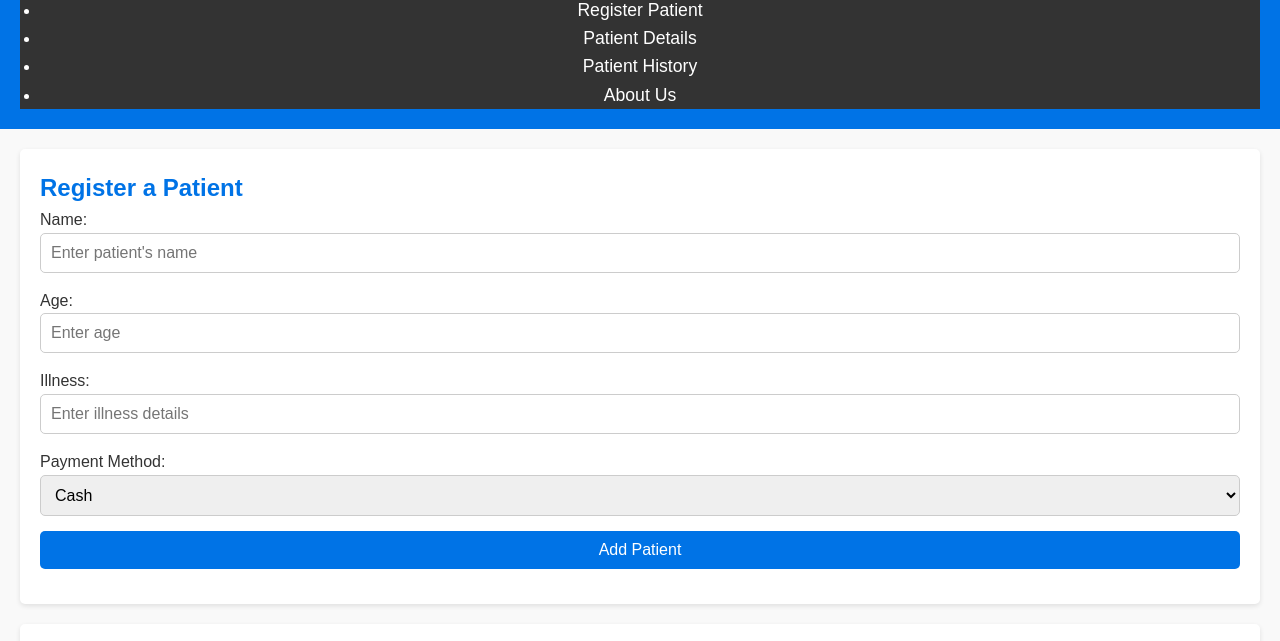
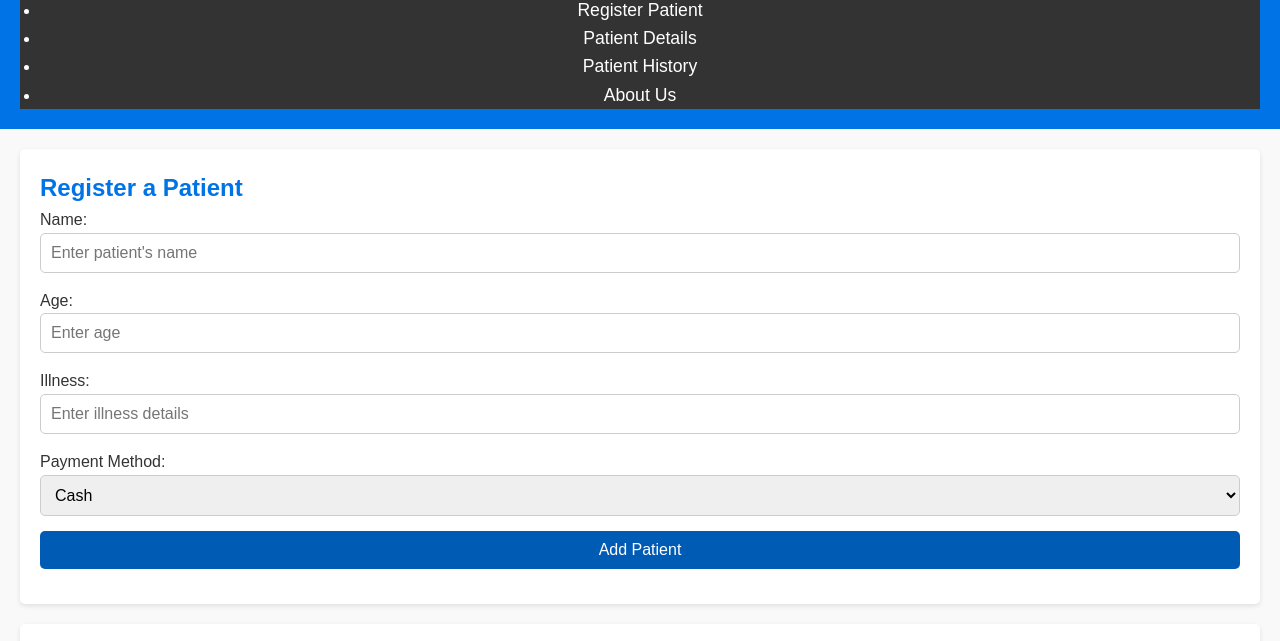
Before and after one commit to louis479/hospital-booking, a plain HTML site: page index.html in a window 1280 px wide. In both pictures the pointer is over the button "Add Patient". Shown: the part 85-726 px from the top of the page. Drawn offline with Linux system fonts and the light colour scheme.

Commit message:
characterized button.btn:hover style.css

```diff
--- a/style.css
+++ b/style.css
@@ -78,3 +78,7 @@ button.btn {
     border: none;
     cursor: pointer;
 }
+
+button.btn:hover {
+    background: #005bb5;
+}
```
